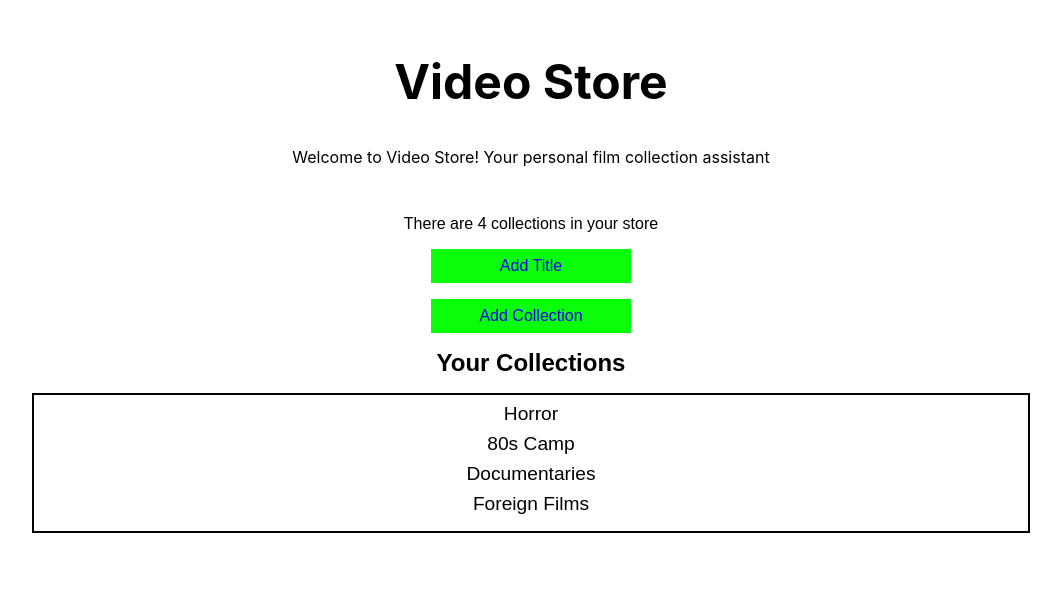
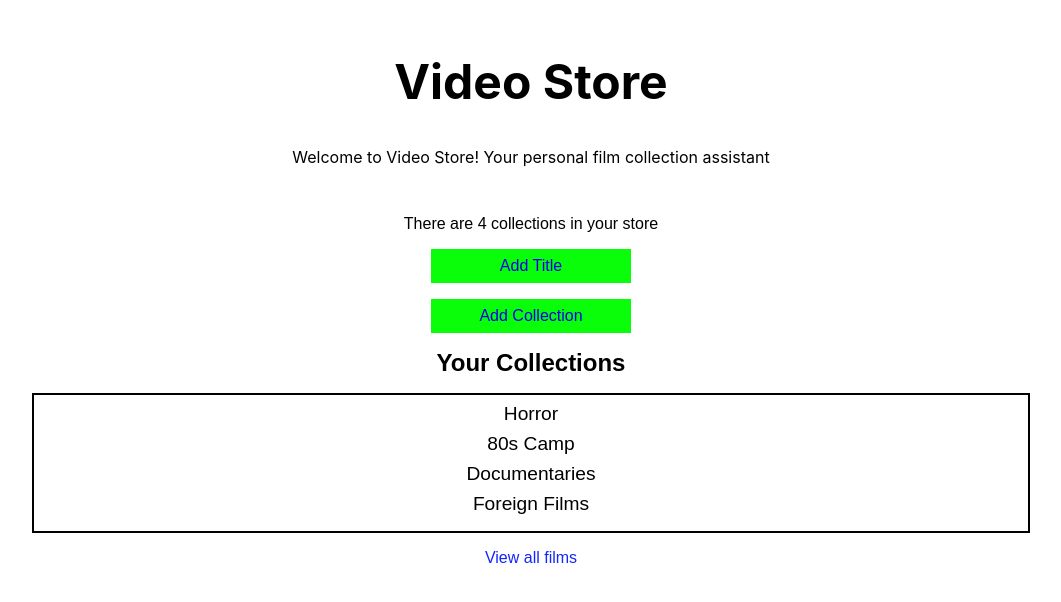
Before and after one commit to wavinginspace/video-store, a React (Create React App) app: page / in a window 1280 px wide. Shown: the top 602 px of the page, without its empty margins (109-1170 px from the left). Built offline with nearby package versions, Linux system fonts and the light colour scheme; no server answers.

Commit message:
view all films link

```diff
--- a/src/components/HomePage/HomePage.js
+++ b/src/components/HomePage/HomePage.js
@@ -6,7 +6,7 @@ import './HomePage.scss';
 const collections = [
   {
     id: 0,
-    title: 'Horror',
+    title: 'Horror'
   },
   {
     id: 1,
@@ -20,13 +20,15 @@ const collections = [
     id: 3,
     title: 'Foreign Films'
   }
-]
+];
 
 export class HomePage extends Component {
   render() {
     return (
       <div className="HomePage">
-        <p className="collectionsnumber">There are {collections.length} collections in your store</p>
+        <p className="collectionsnumber">
+          There are {collections.length} collections in your store
+        </p>
         <div className="new-links">
           <Link to="/add-title" className="new-title link">
             Add Title
@@ -36,7 +38,10 @@ export class HomePage extends Component {
           </Link>
         </div>
 
-        <CollectionList collections={collections}/>
+        <CollectionList collections={collections} />
+        <Link to="/films" className="all-films-link">
+          <p className="all-films-link-p">View all films</p>
+        </Link>
       </div>
     );
   }
--- a/src/components/HomePage/HomePage.scss
+++ b/src/components/HomePage/HomePage.scss
@@ -31,3 +31,10 @@
 .collectionsnumber {
   margin-bottom: 1rem;
 }
+
+.all-films-link {
+  margin: 0 auto;
+  text-align: center;
+  text-decoration: none;
+  color: rgb(19, 38, 252);
+}
```
